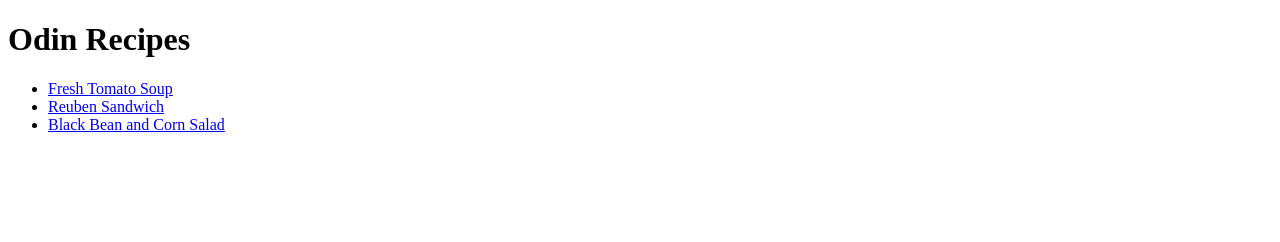
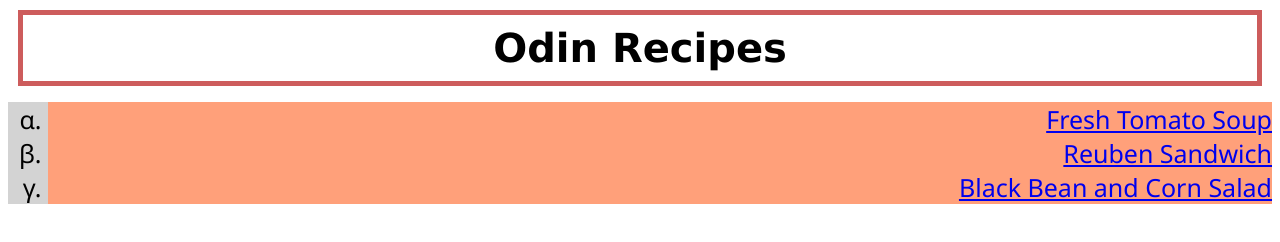
Before and after one commit to balintsipos/odin-recipes, a plain HTML site: page index.html in a window 1280 px wide. Drawn offline with Linux system fonts and the light colour scheme.

Commit message:
added styling to the main html file

```diff
--- a/index.html
+++ b/index.html
@@ -3,10 +3,11 @@
     <head>
         <meta charset="UTF-8">
         <title>Odin-Recipes</title>
+        <link rel="stylesheet" href="styles.css">
     </head>
 
     <body>
-        <h1>Odin Recipes</h1>
+        <h1 class="title">Odin Recipes</h1>
         <ul>
             <li>
                 <a href="recipes/fresh-tomato-soup.html">Fresh Tomato Soup</a>
--- /dev/null
+++ b/styles.css
@@ -0,0 +1,21 @@
+h1 {
+    font-family: 'Lucida Sans', 'Lucida Sans Regular', 'Lucida Grande', 'Lucida Sans Unicode', Geneva, Verdana, sans-serif;
+    font-size: 40px;
+    text-align: center;
+    border: 5px solid;
+    padding: 10px;
+    margin: 10px;
+    border-color: indianred;
+}
+
+ul {
+    background-color: lightgrey;
+}
+
+li {
+    font-family: 'Segoe UI', Tahoma, Geneva, Verdana, sans-serif;
+    background-color: lightsalmon;
+    font-size: 25px;
+    text-align: right;
+    list-style-type: lower-greek;
+}
```
